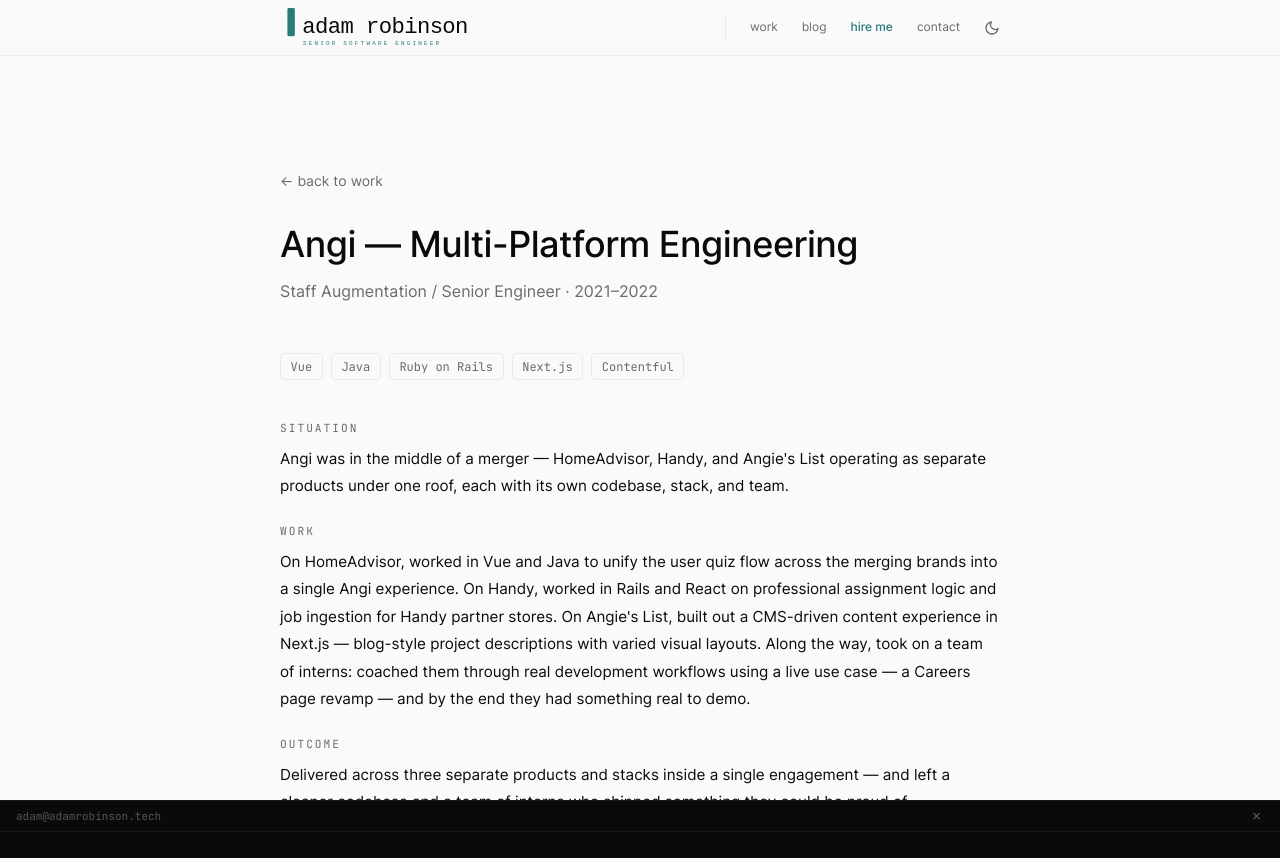
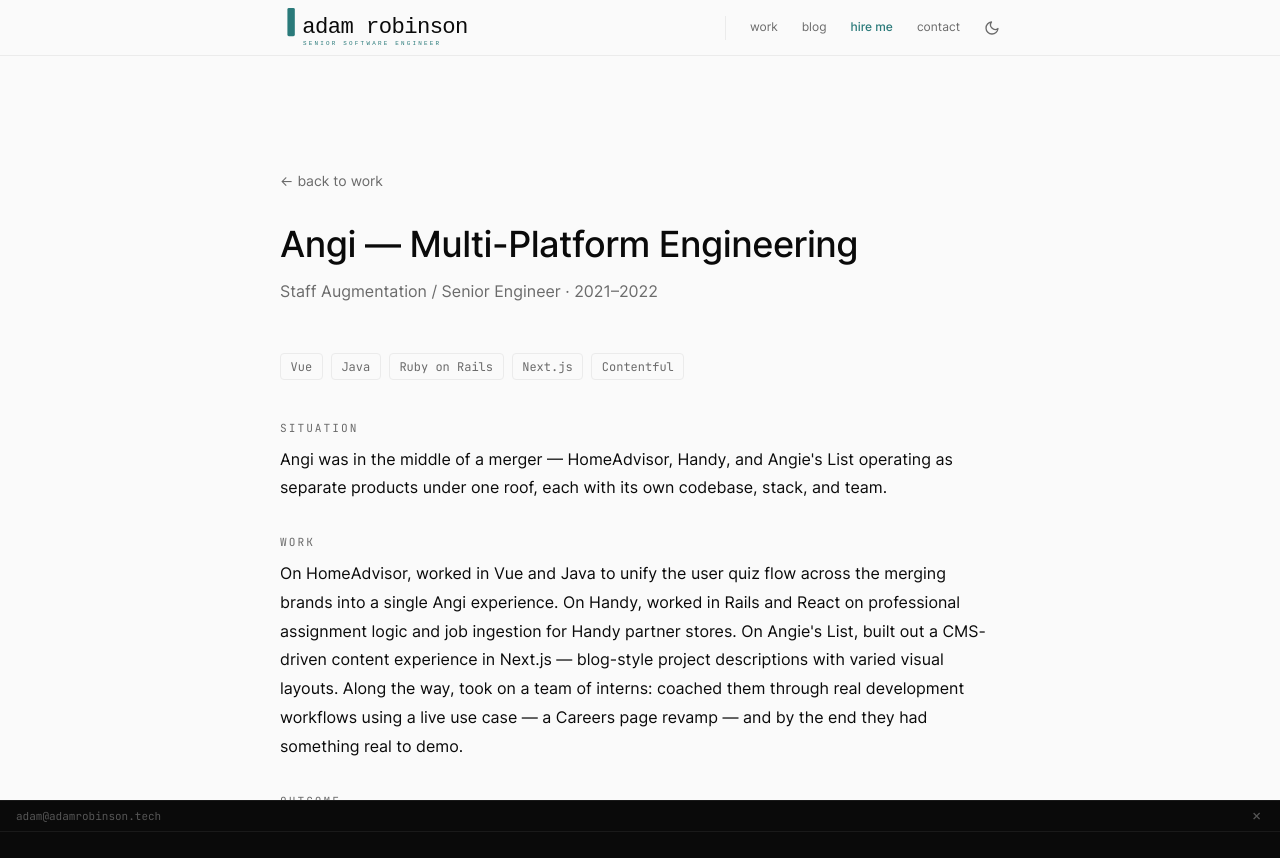
Before and after one commit to aaddaamm/dotcom, a SvelteKit app: page /work/angi in a window 1280 px wide. Shown: the top 858 px of the page. Built offline with nearby package versions, Linux system fonts and the light colour scheme.

Commit message:
fix(work): preserve original case-study spacing and type scale

```diff
--- a/src/components/case-study.svelte
+++ b/src/components/case-study.svelte
@@ -23,7 +23,7 @@
 	.case-study {
 		display: flex;
 		flex-direction: column;
-		gap: 1.5rem;
+		gap: 2rem;
 	}
 
 	.cs-section {
@@ -41,7 +41,7 @@
 	}
 
 	.cs-body {
-		font-size: 0.95rem;
+		font-size: 1rem;
 		color: var(--color-text);
 		line-height: 1.8;
 		margin: 0;
```
